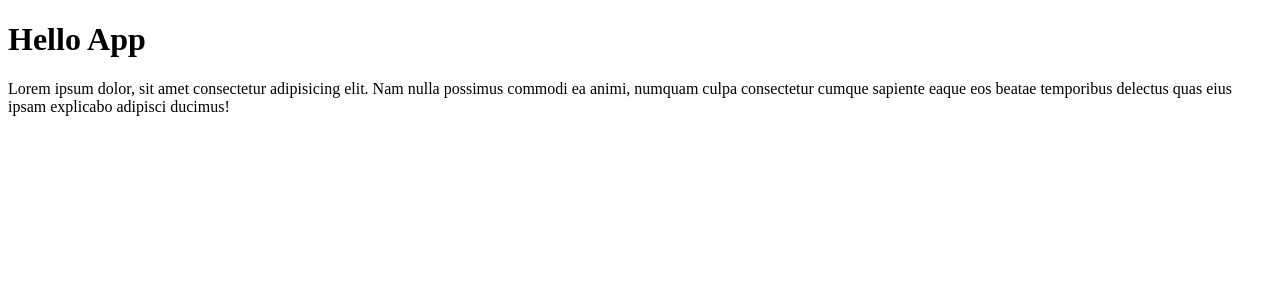
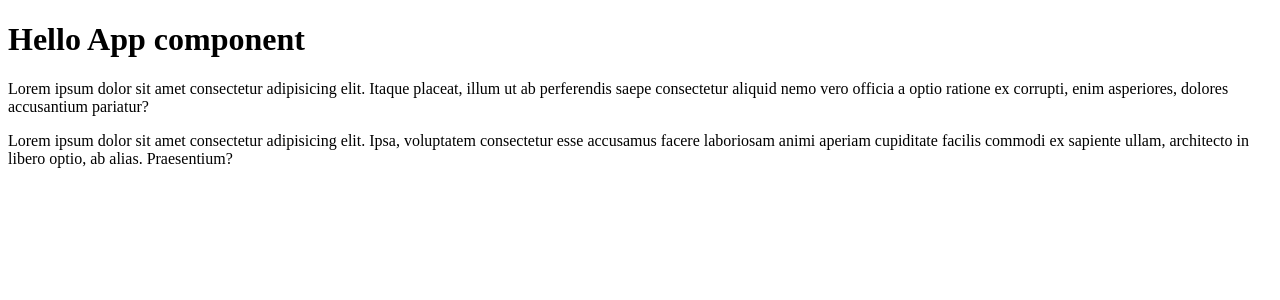
Before and after one commit to LiudmilaLushchuk/REACT-shop-project, a React (Create React App) app: page / in a window 1280 px wide. Shown: the top 300 px of the page. Built offline with nearby package versions, Linux system fonts and the light colour scheme.

Commit message:
React Component

```diff
--- a/src/index.tsx
+++ b/src/index.tsx
@@ -5,17 +5,42 @@ import ReactDOM from 'react-dom/client'
 // const title = React.createElement('h1', { id: 'title' }, 'Hello React')
 
 // JSX
-const app = (
-    <div>
-        <h1 id="text">Hello App</h1>
-        <p>
-            Lorem ipsum dolor, sit amet consectetur adipisicing elit. Nam nulla
-            possimus commodi ea animi, numquam culpa consectetur cumque sapiente
-            eaque eos beatae temporibus delectus quas eius ipsam explicabo
-            adipisci ducimus!
-        </p>
-    </div>
-)
+// const app = (
+//     <div>
+//         <h1 id="text">Hello App</h1>
+//         <p>
+//             Lorem ipsum dolor, sit amet consectetur adipisicing elit. Nam nulla
+//             possimus commodi ea animi, numquam culpa consectetur cumque sapiente
+//             eaque eos beatae temporibus delectus quas eius ipsam explicabo
+//             adipisci ducimus!
+//         </p>
+//     </div>
+// )
+
+// Component
+const App = () => {
+    return (
+        <div>
+            <h1>Hello App component</h1>
+            <p>
+                Lorem ipsum dolor sit amet consectetur adipisicing elit. Itaque
+                placeat, illum ut ab perferendis saepe consectetur aliquid nemo
+                vero officia a optio ratione ex corrupti, enim asperiores,
+                dolores accusantium pariatur?
+            </p>
+            <p>
+                Lorem ipsum dolor sit amet consectetur adipisicing elit. Ipsa,
+                voluptatem consectetur esse accusamus facere laboriosam animi
+                aperiam cupiditate facilis commodi ex sapiente ullam, architecto
+                in libero optio, ab alias. Praesentium?
+            </p>
+        </div>
+    )
+}
 
 const root = ReactDOM.createRoot(document.getElementById('root') as HTMLElement)
-root.render(<React.StrictMode>{app}</React.StrictMode>)
+root.render(
+    <React.StrictMode>
+        <App />
+    </React.StrictMode>
+)
```
